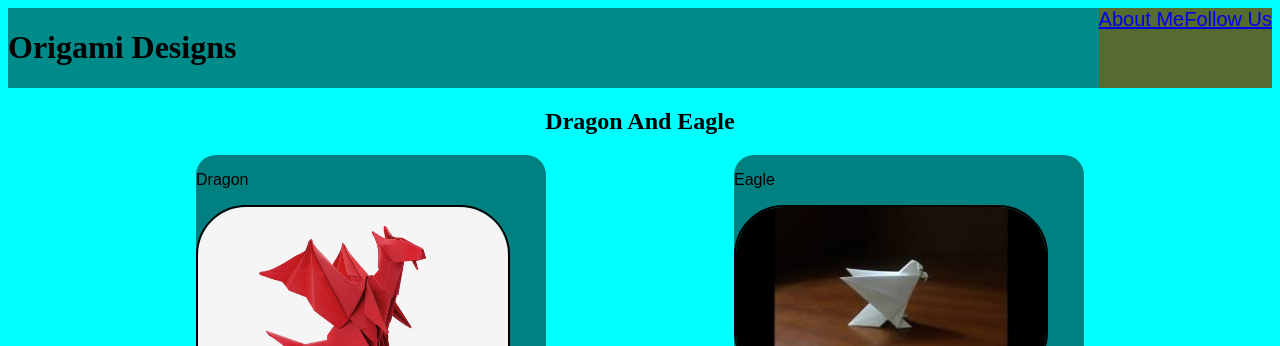
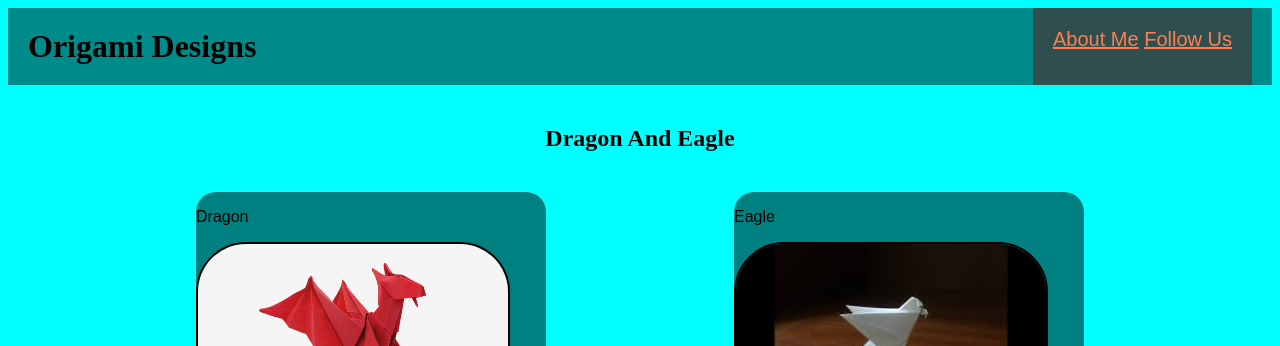
Before and after one commit to Idhant07/Origami, a plain HTML site: page index.html in a window 1280 px wide. Shown: the top 346 px of the page. Drawn offline with Linux system fonts and the light colour scheme.

Commit message:
Add files via upload

```diff
--- a/style.css
+++ b/style.css
@@ -1,5 +1,8 @@
 body{
     background-color: rgb(000, 255, 255);
+}
+h1{
+    margin: 20px;
 }
 .Header{
     background-color: darkcyan;
@@ -7,16 +10,18 @@ body{
     justify-content: space-between;
 }
 .Menu{
-    display: flex;
-    justify-content: space-between;
-    background-color: darkolivegreen;
+    justify-content: space-evenly;
+    background-color: darkslategrey;
     font-size: 20px;
     font-family: sans-serif;
     font-weight: 400;
     color: white;
+    margin-right: 20px;
+    padding: 20px;
 }
 h2{
     text-align: center;
+    padding: 20px;
 }
 .PaperMenu{
     display: flex;
@@ -40,3 +45,9 @@ h2{
     width: 350px;
     font-family: fantasy;
 }
+a:link{
+    color: coral;
+}
+a:visited{
+    color: crimson;
+}
```
Also changed, not shown: Follow.html (+1 -1 lines).
